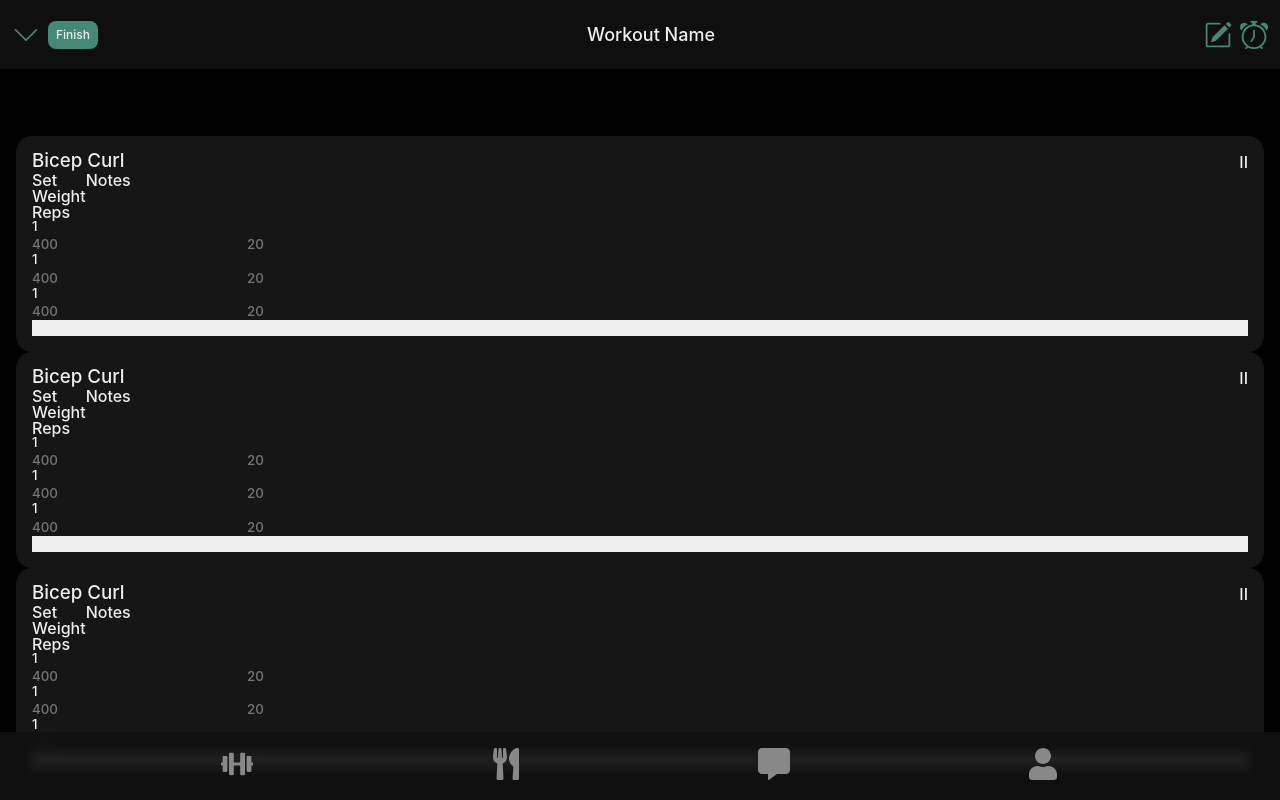
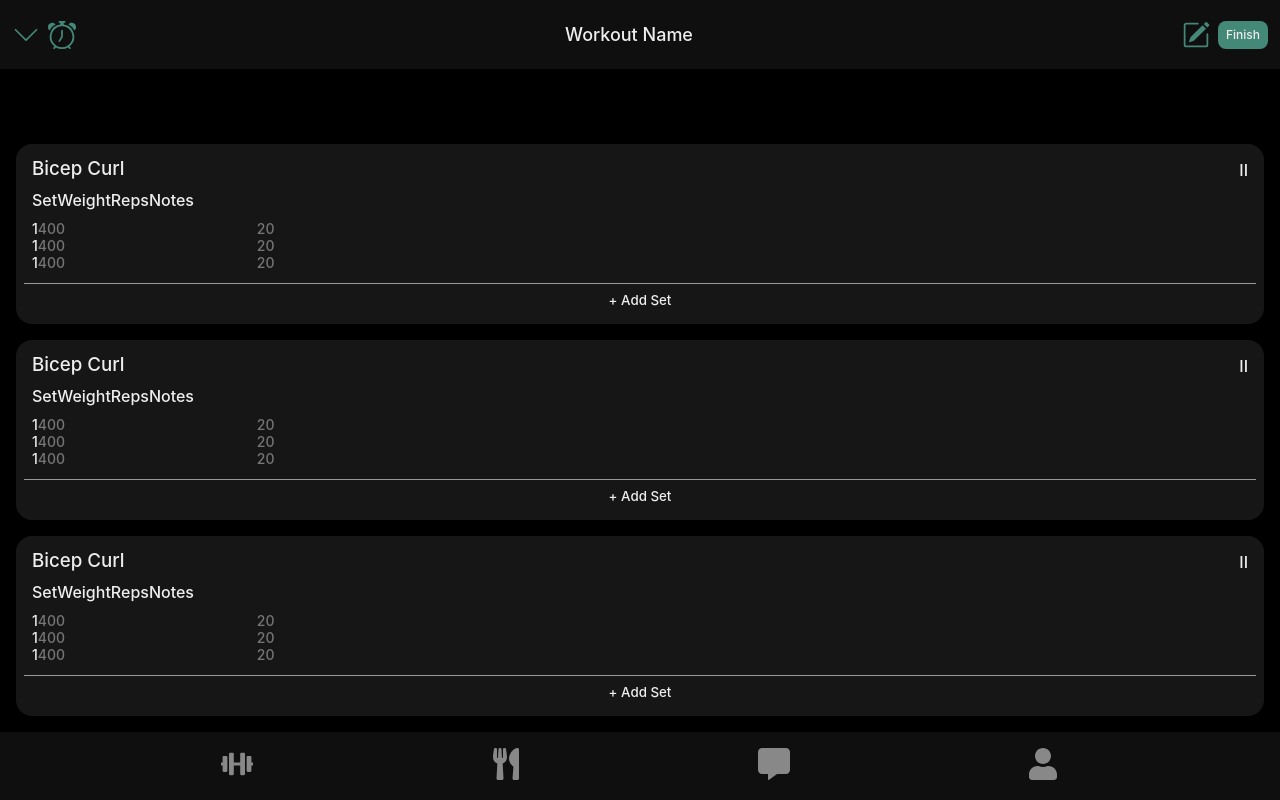
Before and after one commit to Arnav350/gojim, a React (Create React App) app: page /routine in a window 1280 px wide. Built offline with nearby package versions, Linux system fonts and the light colour scheme.

Commit message:
worked on routine

```diff
--- a/src/components/Exercise.tsx
+++ b/src/components/Exercise.tsx
@@ -10,10 +10,10 @@ function Exercise() {
         <p className="exercise__more">II</p>
       </div>
       <div className="exercise__row">
-        <div className="exercise__">
-          <h4 className="exercise__subtitle">Set</h4>
-          <h4 className="exercise__subtitle">Weight</h4>
-          <h4 className="exercise__subtite">Reps</h4>
+        <div className="exercise__box">
+          <h4 className="exercise__set">Set</h4>
+          <h4 className="exercise__weight">Weight</h4>
+          <h4 className="exercise__reps">Reps</h4>
         </div>
         <h4 className="exercise__notes">Notes</h4>
       </div>
--- a/src/components/Set.tsx
+++ b/src/components/Set.tsx
@@ -4,7 +4,7 @@ import "../pages/Routine.css";
 function Set() {
   return (
     <div className="set">
-      <div className="set__">
+      <div className="set__box">
         <h5 className="set__set">1</h5>
         <input type="number" placeholder="400" className="set__weight" />
         <input type="number" placeholder="20" className="set__reps" />
--- a/src/pages/Routine.css
+++ b/src/pages/Routine.css
@@ -68,7 +68,8 @@
 .exercise {
   display: flex;
   flex-direction: column;
-  padding: 16px;
+  margin: 8px 0;
+  padding: 8px;
   background-color: #161616;
   border-radius: 16px;
 }
@@ -76,6 +77,7 @@
 .exercise__top {
   display: flex;
   justify-content: space-between;
+  padding: 8px;
 }
 
 /* .exercise__name {
@@ -88,32 +90,35 @@
 
 .exercise__row {
   display: flex;
+  padding: 4px 8px;
 }
 
-/*
-.exercise__ {
-  width: 144px;
+
+.exercise__box {
+  /* width: 144px; */
   display: flex;
-  justify-content: space-evenly;
 }
 
-.set__ {
-  width: 144px;
-  display: flex;
-  justify-content: space-evenly;
-} */
+.exercise__set {
+  /*  */
+}
 
-/* .exercise__subtitle {
+.exercise__weight {
+  /*  */
+}
 
-} */
+.exercise__reps {
+  /*  */
+}
 
 .exercise__notes {
-  flex-grow: 1;
+  /*  */
 }
 
 .exercise__sets {
   display: flex;
   flex-direction: column;
+  padding: 8px;
 }
 
 .set {
@@ -121,12 +126,26 @@
   justify-content: space-between;
 }
 
-/* .set__set {
+.set__box {
+  width: 144px;
+  display: flex;
+  align-items: center;
+}
 
-} */
+.set__set {
+  font-size: 14px;
+}
 
 .set__weight,
 .set__reps,
 .set__notes {
   background-color: transparent;
+  font-size: 14px;
 }
+
+.exercise__add {
+  margin-top: 4px;
+  padding: 8px;
+  background-color: transparent;
+  border-top: 1px solid #999;
+}
--- a/src/pages/Routine.tsx
+++ b/src/pages/Routine.tsx
@@ -30,7 +30,7 @@ function Routine() {
       <div className="routine__top">
         <div className="routine__navs">
           <BsChevronDown className="routine__nav" />
-          <button className="routine__finish">Finish</button>
+          <BsAlarm className="routine__nav" />
         </div>
         <input
           type="text"
@@ -49,7 +49,7 @@ function Routine() {
               <BsPencilSquare className="routine__nav" />
             )}
           </button>
-          <BsAlarm className="routine__nav" />
+          <button className="routine__finish">Finish</button>
         </div>
       </div>
       <div className="routine__exercises">
```
